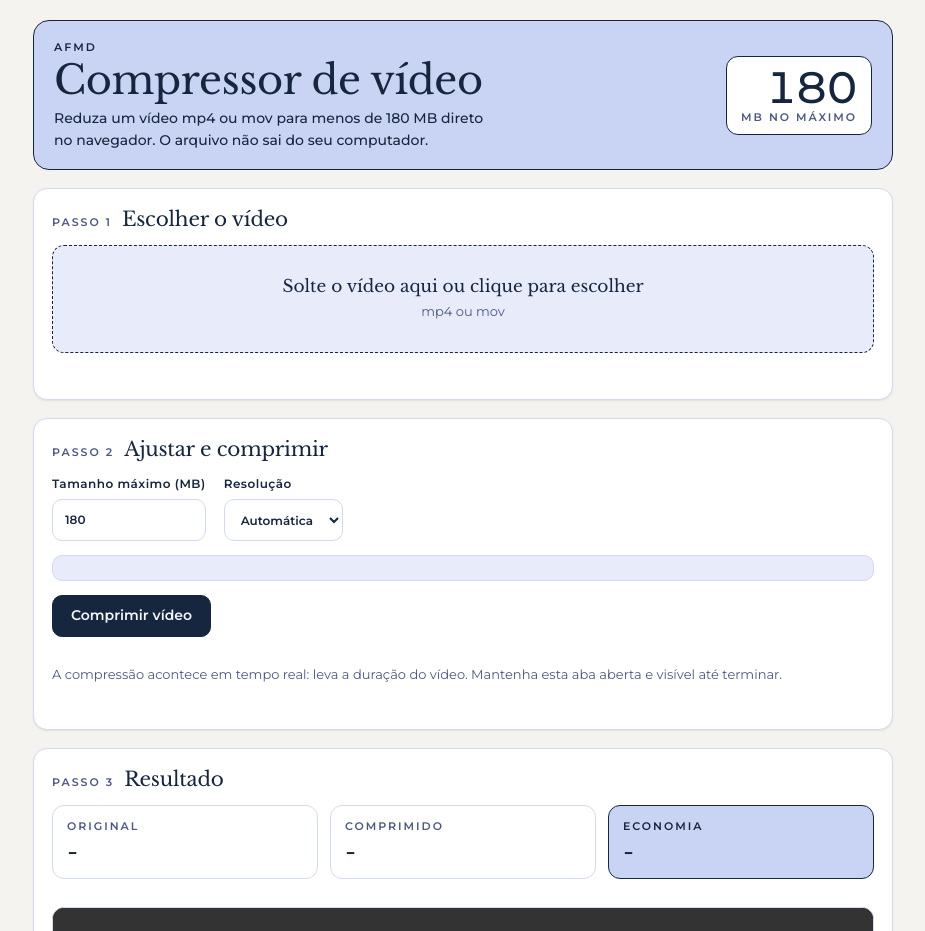
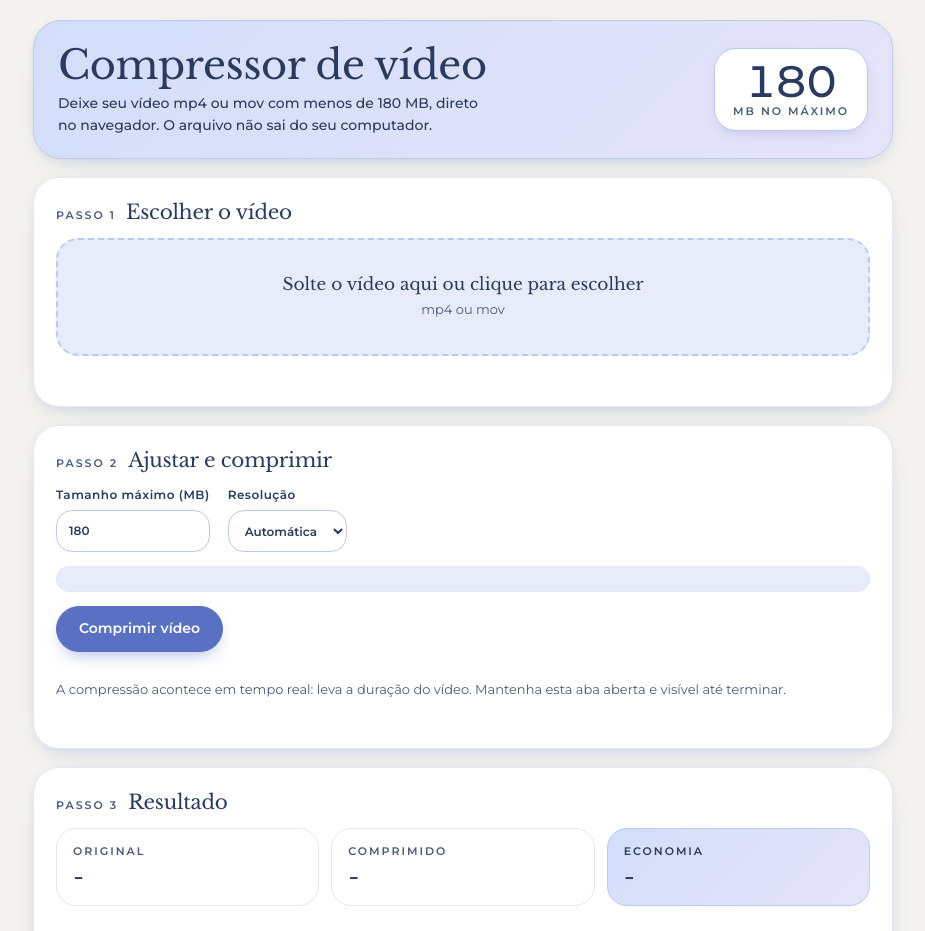
Before and after one commit to Anafachone/AFMD, a browser extension: page transcritor/index.html in a window 1280 px wide. Shown: the top 931 px of the page, without its empty margins (177-1102 px from the left). Drawn offline with nearby package versions, Linux system fonts and the light colour scheme.

Commit message:
Softer rounded look and remove AFMD label from page header
Co-Authored-By: Claude Sonnet 5.5 <noreply@anthropic.com>
Claude-Session: https://claude.ai/code/session_016BHF2GZGbYQGAffRantXGB

```diff
--- a/transcritor/index.html
+++ b/transcritor/index.html
@@ -5,15 +5,15 @@
 /* Layout: estrutura do Tracker Semanal (cabeçalho em destaque, cartões planos com borda fina, botões com contorno escuro) na paleta lavanda azulada AFMD. */
 :root{
   --bg:#f4f3ef; --card:#ffffff; --hero:#c9d4f4; --lav-100:#e8ecfa; --lav-300:#bcc8ee; --lav-600:#4f64b8;
-  --ink:#16263e; --on-ink:#f4f6fc; --muted:#4d5880; --line:#d3daee; --ok:#2d7a57; --okbg:#d8ecde; --err:#a8383f;
-  color-scheme:light; --shadow-card:0 1px 3px rgba(0,0,0,.05),0 1px 1px rgba(0,0,0,.03);
+  --ink:#2b3a5f; --on-ink:#f4f6fc; --muted:#4d5880; --line:#d3daee; --ok:#2d7a57; --okbg:#d8ecde; --err:#a8383f;
+  color-scheme:light; --shadow-card:0 10px 28px -12px rgba(79,100,184,.28),0 2px 6px rgba(79,100,184,.06); --soft:#e3e7f6; --primary:#5a70c2;
   --font-serif:'Libre Baskerville',Georgia,serif; --font-sans:'Montserrat',system-ui,sans-serif;
 }
 *{box-sizing:border-box;-webkit-tap-highlight-color:transparent}
 body{margin:0;background:var(--bg);color:var(--ink);font:15px/1.55 var(--font-sans);
   padding-left:max(18px,env(safe-area-inset-left,0px));padding-right:max(18px,env(safe-area-inset-right,0px));padding-block:20px 80px}
 main{max-width:860px;margin:0 auto;display:grid;gap:18px;align-content:start}
-:focus-visible{outline:2px solid var(--ink);outline-offset:2px}
+:focus-visible{outline:3px solid var(--lav-300);outline-offset:3px}
 h1,h2{font-family:var(--font-serif);font-weight:400;margin:0;letter-spacing:-.01em}
 h1{font-size:clamp(28px,6.4vw,40px);line-height:1.1}
 h2{font-size:20px;line-height:1.2}
@@ -21,19 +21,18 @@ h2{font-size:20px;line-height:1.2}
 .msg{font-size:13px;color:var(--muted)} .msg.ok{color:var(--ok)} .msg.err{color:var(--err)}
 
 /* cabeçalho em destaque */
-.hero{display:flex;justify-content:space-between;align-items:center;gap:12px 24px;flex-wrap:wrap;background:var(--hero);border:1px solid var(--ink);border-radius:16px;padding:18px 20px}
+.hero{display:flex;justify-content:space-between;align-items:center;gap:12px 24px;flex-wrap:wrap;background:linear-gradient(135deg,#d3def9,#e6e4fa);border:1px solid var(--lav-300);border-radius:28px;padding:22px 24px;box-shadow:var(--shadow-card)}
 .hero .hd{display:grid;gap:2px;min-width:0}
-.hero .lab{color:var(--ink)}
 .hero p{margin:4px 0 0;font-size:14px;font-weight:500;max-width:46ch}
-.badge{text-align:right;background:var(--card);border:1px solid var(--ink);border-radius:12px;padding:8px 14px}
+.badge{text-align:center;background:var(--card);border:1px solid var(--lav-300);border-radius:22px;padding:10px 18px;box-shadow:0 6px 16px -8px rgba(79,100,184,.35)}
 .badge b{display:block;font-size:clamp(32px,8vw,44px);font-weight:500;line-height:1;font-variant-numeric:tabular-nums;letter-spacing:-.01em}
 .badge span{font-size:11px;letter-spacing:.18em;text-transform:uppercase;font-weight:600;color:var(--muted)}
 
 /* cartões */
-.card{background:var(--card);border:1px solid var(--line);border-radius:14px;padding:18px;display:grid;gap:14px;align-content:start;min-width:0;box-shadow:var(--shadow-card)}
+.card{background:var(--card);border:1px solid var(--soft);border-radius:26px;padding:22px;display:grid;gap:14px;align-content:start;min-width:0;box-shadow:var(--shadow-card)}
 .cardhead{display:flex;align-items:baseline;gap:10px;flex-wrap:wrap}
 
-.drop{border:1.5px dashed var(--ink);background:var(--lav-100);border-radius:12px;padding:30px 18px;text-align:center;cursor:pointer;display:grid;gap:4px}
+.drop{border:2px dashed var(--lav-300);background:var(--lav-100);border-radius:22px;padding:34px 18px;text-align:center;cursor:pointer;display:grid;gap:4px}
 .drop.over{background:var(--hero)}
 .drop strong{font:400 17px var(--font-serif)}
 .drop span{color:var(--muted);font-size:13px}
@@ -42,36 +41,35 @@ h2{font-size:20px;line-height:1.2}
 
 label.sel{display:grid;gap:6px;font-size:12px;font-weight:600;letter-spacing:.04em}
 select,input[type=number],button{font:inherit;color:inherit}
-select,input[type=number]{padding:9px 12px;min-height:42px;border:1px solid var(--line);border-radius:10px;background:var(--card);width:100%;max-width:220px}
-select:focus,input[type=number]:focus{border-color:var(--ink);outline:0}
+select,input[type=number]{padding:9px 12px;min-height:42px;border:1.5px solid var(--lav-300);border-radius:16px;background:var(--card);width:100%;max-width:220px}
+select:focus,input[type=number]:focus{border-color:var(--primary);outline:0;box-shadow:0 0 0 4px rgba(90,112,194,.18)}
 .row{display:flex;flex-wrap:wrap;gap:12px 18px;align-items:end}
 
 /* botões */
-.btn,button{border:1px solid var(--ink);background:transparent;border-radius:10px;font-weight:600;font-size:14px;padding:8px 18px;min-height:42px;display:inline-flex;align-items:center;justify-content:center;gap:8px;cursor:pointer}
+.btn,button{border:1.5px solid var(--lav-300);background:var(--card);border-radius:999px;font-weight:600;font-size:14px;padding:8px 22px;min-height:46px;display:inline-flex;align-items:center;justify-content:center;gap:8px;cursor:pointer}
 button:hover{background:var(--lav-100)}
-button.primary{background:var(--ink);color:var(--on-ink)}
-button.primary:hover{opacity:.9;background:var(--ink)}
+button.primary{background:var(--primary);border-color:var(--primary);color:#fff;box-shadow:0 8px 18px -8px rgba(90,112,194,.6)}
+button.primary:hover{background:#4a60b0}
 button:disabled{opacity:.45;cursor:not-allowed}
 
-.plan{background:var(--lav-100);border:1px solid var(--line);border-radius:10px;padding:12px 14px;font-size:13.5px;display:grid;gap:2px}
+.plan{background:var(--lav-100);border:1px solid var(--soft);border-radius:18px;padding:12px 14px;font-size:13.5px;display:grid;gap:2px}
 .plan b{font-variant-numeric:tabular-nums}
 progress{width:100%;height:10px;accent-color:var(--lav-600)}
 .result{display:grid;grid-template-columns:repeat(auto-fit,minmax(150px,1fr));gap:12px}
-.stat{background:var(--card);border:1px solid var(--line);border-radius:12px;padding:12px 14px;display:grid;gap:2px}
-.stat.hi{background:var(--hero);border-color:var(--ink)}
+.stat{background:var(--card);border:1px solid var(--soft);border-radius:20px;padding:14px 16px;display:grid;gap:2px}
+.stat.hi{background:linear-gradient(135deg,#d3def9,#e6e4fa);border-color:var(--lav-300)}
 .stat span{font-size:11px;letter-spacing:.18em;text-transform:uppercase;font-weight:600;color:var(--muted)}
 .stat.hi span{color:var(--ink)}
 .stat b{font:400 24px var(--font-serif);font-variant-numeric:tabular-nums}
-video{width:100%;max-height:340px;border-radius:12px;background:#000;border:1px solid var(--line)}
+video{width:100%;max-height:340px;border-radius:20px;background:#000;border:1px solid var(--soft)}
 @media (prefers-reduced-motion:reduce){*{transition:none!important}}
 </style>
 
 <main>
   <header class="hero">
     <div class="hd">
-      <div class="lab">AFMD</div>
       <h1>Compressor de vídeo</h1>
-      <p>Reduza um vídeo mp4 ou mov para menos de 180 MB direto no navegador. O arquivo não sai do seu computador.</p>
+      <p>Deixe seu vídeo mp4 ou mov com menos de 180 MB, direto no navegador. O arquivo não sai do seu computador.</p>
     </div>
     <div class="badge" aria-live="polite"><b id="badgeN">180</b><span>MB no máximo</span></div>
   </header>
```
Also changed, not shown: transcritor/DESIGN-SYSTEM.md (+4 -0 lines).
